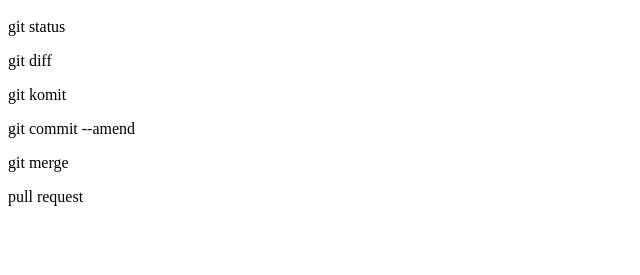
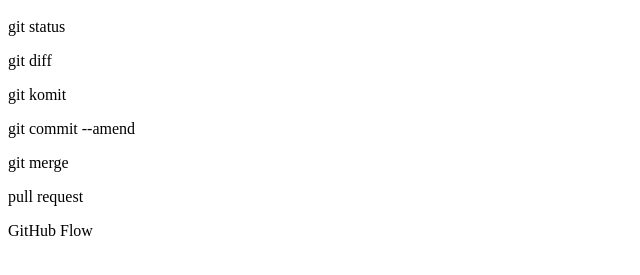
Before and after one commit to yasunsun/git_tutorial, a plain HTML site: page index.html in a window 1280 px wide. Shown: the part 57-332 px from the top of the page, without its empty margins (0-640 px from the left). Drawn offline with Linux system fonts and the light colour scheme.

Commit message:
GitHub Flowを追記

```diff
--- a/index.html
+++ b/index.html
@@ -5,3 +5,4 @@
 <p>git commit --amend</p>
 <P>git merge</p>
 <P>pull request</p>
+<P>GitHub Flow</p>
```
